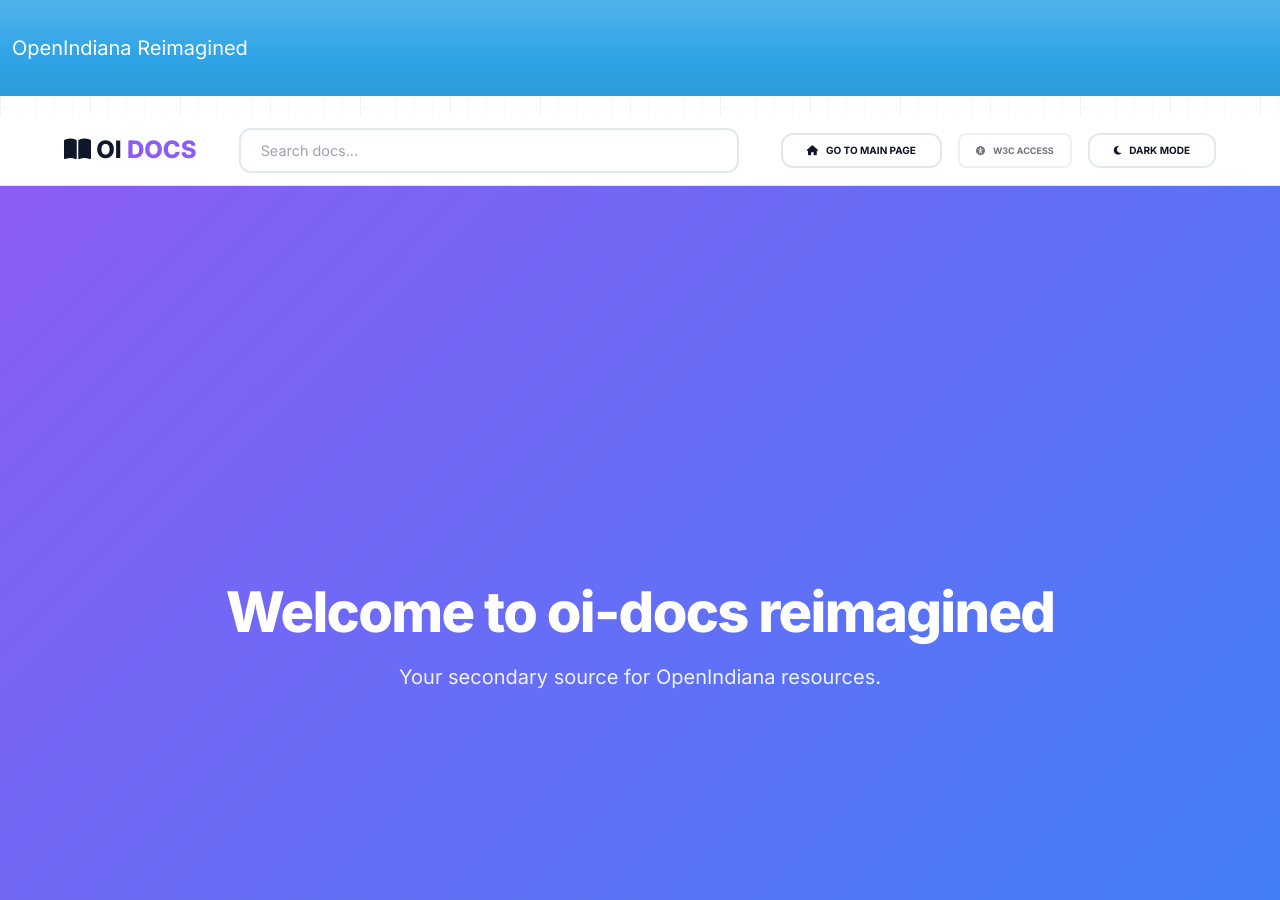
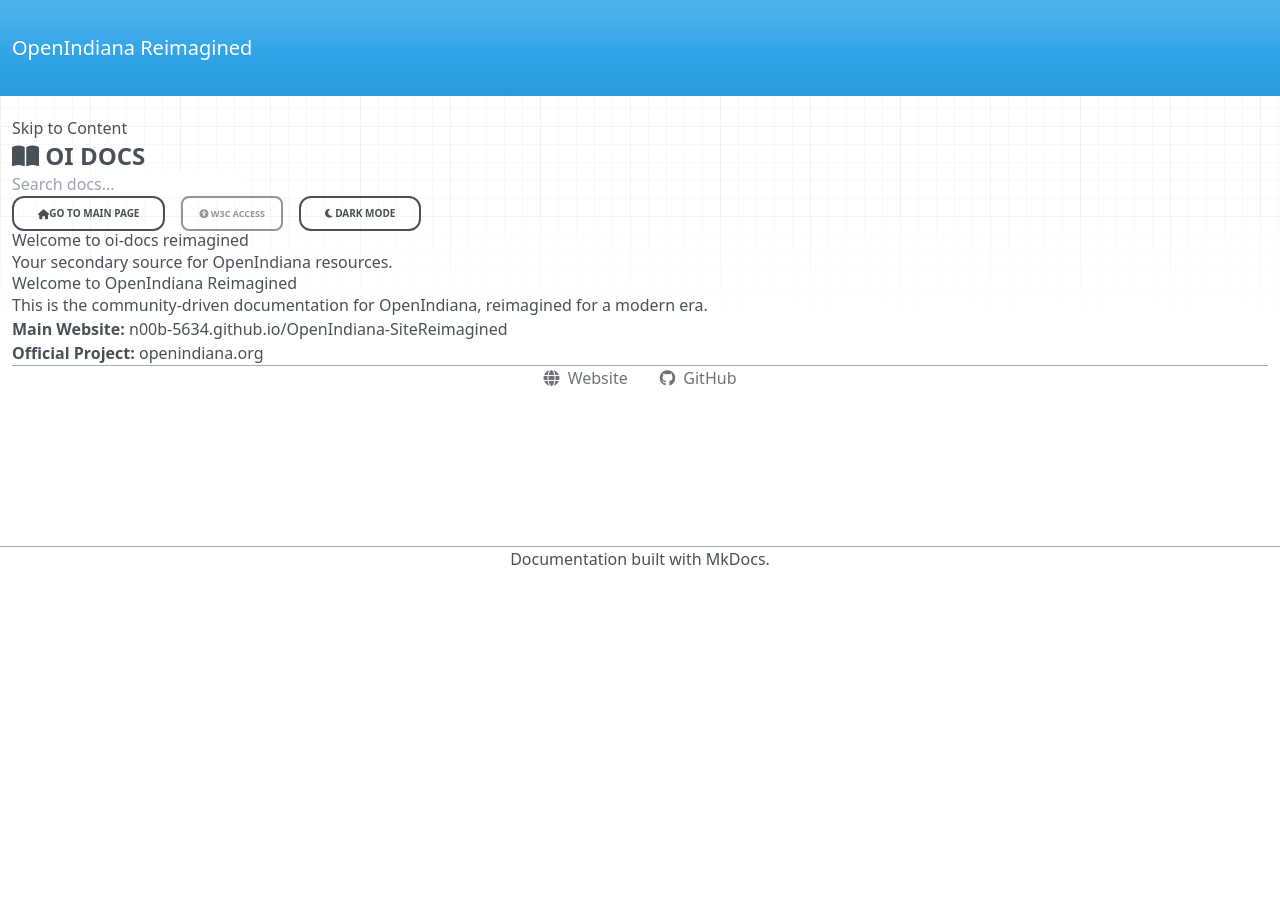
Before and after one commit to N00B-5634/OpenIndiana-SiteReimagined, an MkDocs documentation site: the page built from docs/index.md, in a window 1280 px wide and 900 px high. Built offline with MkDocs 1.6.1, drawn with Linux system fonts in a browser that asks for light colours; nearby versions of some CDN libraries.

Commit message:
Refactor main.html by removing CSS and updating layout
Removed custom CSS styles and updated HTML structure for content rendering.

```diff
--- a/overrides/main.html
+++ b/overrides/main.html
@@ -4,233 +4,6 @@
 <script src="https://cdn.tailwindcss.com"></script>
 <link href="https://fonts.googleapis.com/css2?family=Inter:wght@400;500;600;700;800&family=JetBrains+Mono&display=swap" rel="stylesheet">
 <link rel="stylesheet" href="https://cdnjs.cloudflare.com/ajax/libs/font-awesome/6.4.0/css/all.min.css">
-
-<style>
-/* ===== Base & Reset ===== */
-:root {
-    --oi-primary: #8b5cf6;
-    --oi-secondary: #3b82f6;
-    --bg-body: #ffffff;
-    --text-main: #0f172a;
-    --card-bg: #ffffff;
-    --card-border: #e2e8f0;
-    --nav-bg: rgba(255, 255, 255, 0.98);
-    --code-bg: #0f172a;
-    --code-text: #e2e8f0;
-}
-[data-theme="dark"] {
-    --oi-primary: #a78bfa;
-    --oi-secondary: #60a5fa;
-    --bg-body: #020617;
-    --text-main: #ffffff;
-    --card-bg: #0f172a;
-    --card-border: #334155;
-    --nav-bg: rgba(2, 6, 23, 0.98);
-    --code-bg: #000000;
-    --code-text: #e2e8f0;
-}
-body {
-    font-family: 'Inter', sans-serif;
-    background-color: var(--bg-body);
-    color: var(--text-main);
-    margin: 0;
-    display: flex;
-    flex-direction: column;
-    min-height: 100vh;
-    line-height: 1.6;
-}
-
-/* ===== Accessibility ===== */
-.skip-link {
-    position: fixed;
-    top: -100px;
-    left: 50%;
-    transform: translateX(-50%);
-    background: #ffde59;
-    color: #000 !important;
-    padding: 1rem 2rem;
-    z-index: 10001;
-    font-weight: 800;
-    border: 3px solid black;
-    transition: top 0.3s ease;
-}
-.skip-link:focus {
-    top: 20px;
-    outline: none;
-}
-
-/* ===== MkDocs Overrides ===== */
-.md-footer, .md-copyright, .md-footer-meta, footer:not(.custom-footer),
-[role="contentinfo"], .md-typeset hr, .md-sidebar--secondary {
-    display: none !important;
-}
-
-/* ===== Navbar ===== */
-.navbar-hardened {
-    position: sticky;
-    top: 0;
-    z-index: 9999;
-    background: var(--nav-bg);
-    backdrop-filter: blur(12px);
-    border-bottom: 1px solid var(--card-border);
-    padding: 0.75rem 5%;
-    display: flex;
-    justify-content: space-between;
-    align-items: center;
-    gap: 2rem;
-}
-.header-search-wrap {
-    flex: 1;
-    max-width: 500px;
-    position: relative;
-}
-.header-search-input {
-    width: 100%;
-    padding: 0.6rem 1.25rem;
-    border-radius: 12px;
-    background: var(--card-bg);
-    border: 2px solid var(--card-border);
-    color: var(--text-main);
-    font-size: 0.9rem;
-    outline: none;
-}
-
-/* ===== Hero Banner ===== */
-.hero-banner {
-    background: linear-gradient(135deg, var(--oi-primary), var(--oi-secondary)) !important;
-    color: white !important;
-    height: 100vh;
-    display: flex;
-    flex-direction: column;
-    justify-content: center;
-    align-items: center;
-    text-align: center;
-    padding: 0 1rem;
-}
-.hero-title {
-    font-size: clamp(2.5rem, 6vw, 3.5rem);
-    font-weight: 800;
-    letter-spacing: -0.03em;
-    margin: 0;
-}
-.hero-subtitle {
-    font-size: 1.25rem;
-    margin-top: 1rem;
-    opacity: 0.9;
-}
-
-/* ===== Documentation Layout ===== */
-.documentation-container {
-    display: flex;
-    max-width: 1400px;
-    margin: 0 auto;
-    width: 100%;
-    padding: 0 5%;
-}
-.sidebar-nav {
-    width: 280px;
-    position: sticky;
-    top: 100px;
-    height: fit-content;
-    padding: 4rem 0;
-    border-right: 1px solid var(--card-border);
-}
-.documentation-wrapper {
-    flex: 1;
-    padding: 6rem 0;
-    max-width: 900px;
-}
-
-/* ===== Code Blocks ===== */
-.markdown-engine pre {
-    background-color: var(--code-bg) !important;
-    padding: 1.5rem;
-    border-radius: 12px;
-    border: 1px solid var(--card-border);
-    margin: 2rem 0;
-    overflow-x: auto;
-}
-.markdown-engine pre code {
-    color: var(--code-text) !important;
-    background: transparent !important;
-    font-family: 'JetBrains Mono', monospace;
-    font-size: 0.95rem;
-}
-.markdown-engine h1 {
-    font-size: 3rem;
-    font-weight: 800;
-    color: var(--oi-primary) !important;
-    margin-bottom: 2rem;
-}
-
-/* ===== Cards ===== */
-.card {
-    background: var(--card-bg);
-    border: 1px solid var(--card-border);
-    border-radius: 12px;
-    padding: 1.5rem;
-    margin: 1.5rem 0;
-    transition: transform 0.2s, box-shadow 0.2s;
-}
-.card:hover {
-    transform: translateY(-2px);
-    box-shadow: 0 4px 12px rgba(0, 0, 0, 0.1);
-}
-.card h3 {
-    color: var(--oi-primary);
-    font-weight: 700;
-    margin-top: 0;
-}
-
-/* ===== Footer ===== */
-.custom-footer {
-    border-top: 1px solid var(--card-border);
-    padding: 2rem 5%;
-    text-align: center;
-    margin-top: auto;
-}
-.custom-footer a {
-    text-decoration: none;
-    color: var(--text-main);
-    font-weight: bold;
-}
-
-/* ===== Sidebar Navigation ===== */
-.sidebar-nav a {
-    display: block;
-    margin-bottom: 0.75rem;
-    text-decoration: none;
-    font-weight: 600;
-    font-size: 0.9rem;
-    transition: color 0.2s;
-    padding: 0.5rem 0;
-}
-.sidebar-nav a:hover, .sidebar-nav a.active {
-    color: var(--oi-primary);
-}
-.sidebar-nav .nav-section-title {
-    text-transform: uppercase;
-    font-size: 0.7rem;
-    font-weight: 800;
-    letter-spacing: 0.1em;
-    opacity: 0.4;
-    margin-bottom: 1rem;
-    margin-top: 2rem;
-}
-
-/* ===== Icons & Buttons ===== */
-.icon-btn {
-    display: inline-flex;
-    align-items: center;
-    gap: 0.5rem;
-    padding: 0.5rem 1rem;
-    border-radius: 8px;
-    transition: all 0.2s;
-}
-.icon-btn:hover {
-    background: rgba(139, 92, 246, 0.1);
-}
-</style>
 {% endblock %}
 
 {% block content %}
@@ -269,7 +42,9 @@
     <h1 class="hero-title">Welcome to oi-docs reimagined</h1>
     <p class="hero-subtitle">Your secondary source for OpenIndiana resources.</p>
 </header>
-<main id="main-content"></main>
+<main id="main-content" class="markdown-engine">
+    {{ page.content }}
+</main>
 {% else %}
 <div class="documentation-container">
     <aside class="sidebar-nav">
@@ -280,10 +55,8 @@
         </a>
         {% endfor %}
     </aside>
-    <main id="main-content" class="documentation-wrapper">
-        <article class="markdown-engine">
-            {{ page.content }}
-        </article>
+    <main id="main-content" class="documentation-wrapper markdown-engine">
+        <article>{{ page.content }}</article>
     </main>
 </div>
 {% endif %}
@@ -322,5 +95,20 @@
     applyTheme(localStorage.getItem('oi-theme-v5') || 'light');
     toggle.addEventListener('click', () => applyTheme(html.hasAttribute('data-theme') ? 'light' : 'dark'));
 })();
+
+// Initialize MkDocs search on page load
+document.addEventListener('DOMContentLoaded', function() {
+    if (typeof MkDocsSearch !== 'undefined') {
+        new MkDocsSearch({
+            inputSelector: '#mkdocs-search-query',
+            resultContainerSelector: '#mkdocs-search-results',
+            jsonDataUrl: 'search/search_index.json',
+        });
+    }
+    // Fix search modal for mobile
+    $('#mkdocs_search_modal').on('shown.bs.modal', function () {
+        $('#mkdocs-search-query').focus();
+    });
+});
 </script>
 {% endblock %}
```
